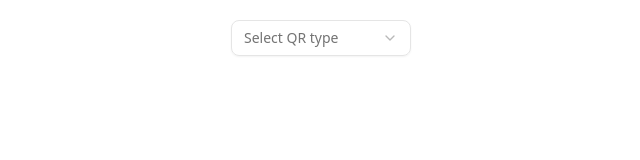
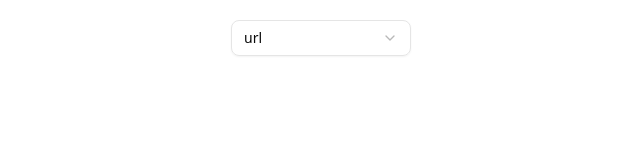
Before and after one commit to ProRocketeers/qr-generator, a Next.js app in the folder frontend/: page / in a window 1280 px wide. Shown: the top 160 px of the page, without its empty margins (319-959 px from the left). Built offline with nearby package versions, Linux system fonts and the light colour scheme.

Commit message:
init default selector

```diff
--- a/frontend/src/components/client/SelectTypeForm.tsx
+++ b/frontend/src/components/client/SelectTypeForm.tsx
@@ -3,8 +3,13 @@ import { FC } from "react";
 import { Select, SelectContent, SelectItem, SelectTrigger, SelectValue } from "@/components/ui/reusable/Select";
 import { FORMS_MAP } from "@/utils/helpers/getFormsMap";
 import { useRouter, useSearchParams } from "next/navigation";
+import type { FormTypeSelect } from "@/utils/types/formTypeSelect";
 
-export const SelectTypeForm: FC = () => {
+type Props = {
+	initialType?: FormTypeSelect;
+};
+
+export const SelectTypeForm: FC<Props> = ({ initialType }) => {
 	const router = useRouter();
 	const searchParams = useSearchParams();
 
@@ -13,15 +18,16 @@ export const SelectTypeForm: FC = () => {
 		label: key,
 	}));
 
+	const currentType = searchParams.get("type") || initialType;
+
 	const handleFormType = (type: string) => {
 		const newParams = new URLSearchParams(searchParams.toString());
 		newParams.set("type", type);
-
 		router.push(`?${newParams.toString()}`);
 	};
 
 	return (
-		<Select onValueChange={handleFormType}>
+		<Select onValueChange={handleFormType} defaultValue={currentType ? currentType : "url"}>
 			<SelectTrigger className="w-[180px] m-5">
 				<SelectValue placeholder="Select QR type" />
 			</SelectTrigger>
```
